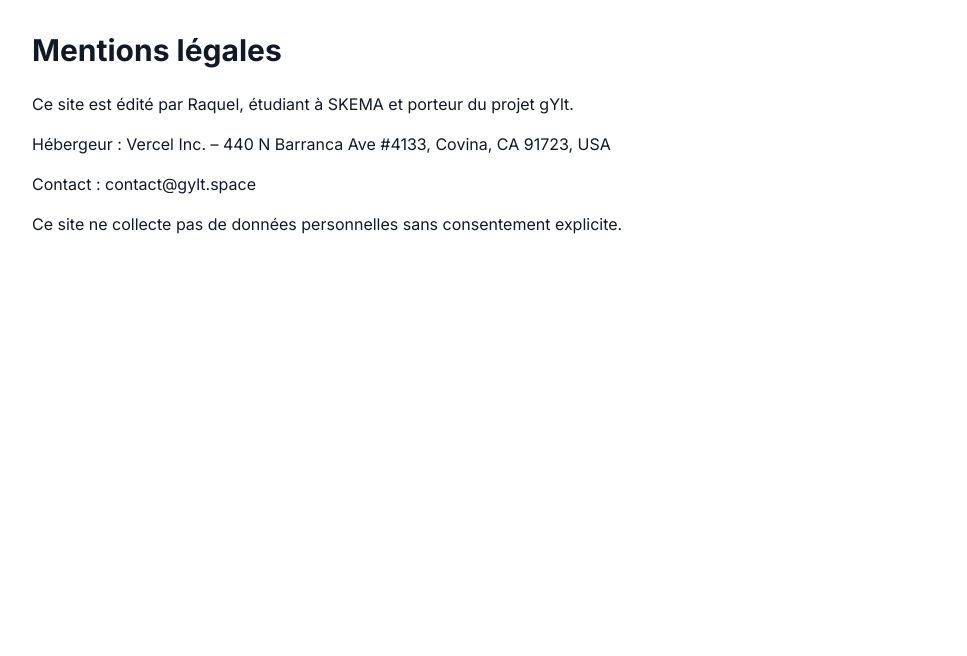
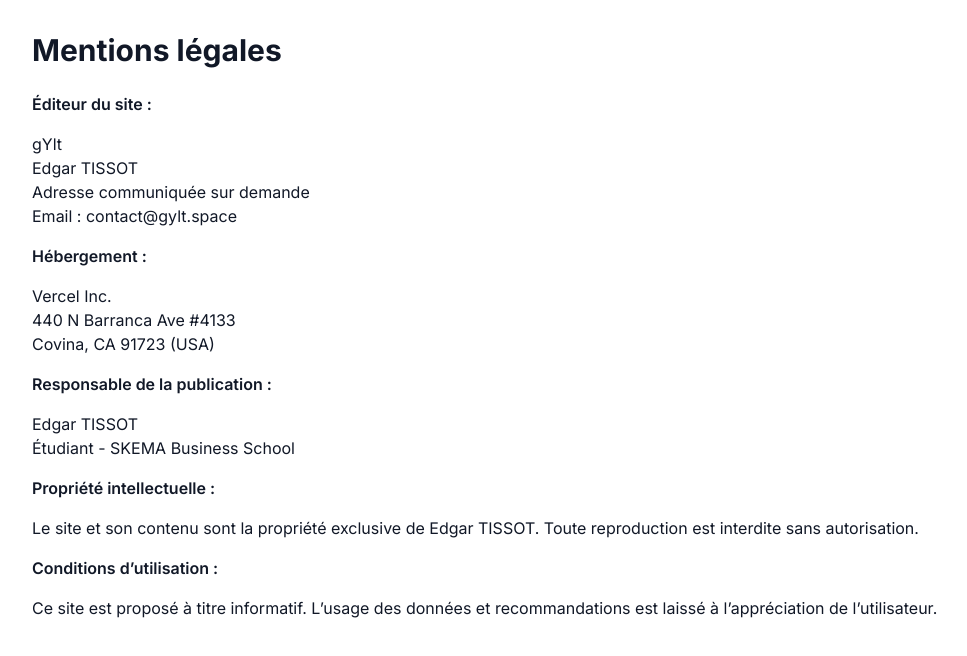
Before and after one commit to keelk1/gylt-landing-page, a Next.js app: page /mentions-legales in a window 1280 px wide. Shown: the top 656 px of the page, without its empty margins (0-967 px from the left). Built offline with nearby package versions, Linux system fonts and the light colour scheme.

Commit message:
Update page.tsx

```diff
--- a/app/mentions-legales/page.tsx
+++ b/app/mentions-legales/page.tsx
@@ -2,10 +2,37 @@ export default function MentionsLegales() {
   return (
     <main className="min-h-screen p-8 bg-white text-gray-900 dark:bg-gray-900 dark:text-white">
       <h1 className="text-3xl font-bold mb-6">Mentions légales</h1>
-      <p className="mb-4">Ce site est édité par Raquel, étudiant à SKEMA et porteur du projet gYlt.</p>
-      <p className="mb-4">Hébergeur : Vercel Inc. – 440 N Barranca Ave #4133, Covina, CA 91723, USA</p>
-      <p className="mb-4">Contact : contact@gylt.space</p>
-      <p className="mb-4">Ce site ne collecte pas de données personnelles sans consentement explicite.</p>
+
+      <p className="mb-4 font-semibold">Éditeur du site :</p>
+      <p className="mb-4">
+        gYlt<br />
+        Edgar TISSOT<br />
+        Adresse communiquée sur demande<br />
+        Email : contact@gylt.space
+      </p>
+
+      <p className="mb-4 font-semibold">Hébergement :</p>
+      <p className="mb-4">
+        Vercel Inc.<br />
+        440 N Barranca Ave #4133<br />
+        Covina, CA 91723 (USA)
+      </p>
+
+      <p className="mb-4 font-semibold">Responsable de la publication :</p>
+      <p className="mb-4">
+        Edgar TISSOT<br />
+        Étudiant - SKEMA Business School
+      </p>
+
+      <p className="mb-4 font-semibold">Propriété intellectuelle :</p>
+      <p className="mb-4">
+        Le site et son contenu sont la propriété exclusive de Edgar TISSOT. Toute reproduction est interdite sans autorisation.
+      </p>
+
+      <p className="mb-4 font-semibold">Conditions d’utilisation :</p>
+      <p className="mb-4">
+        Ce site est proposé à titre informatif. L’usage des données et recommandations est laissé à l’appréciation de l’utilisateur.
+      </p>
     </main>
   )
 }
```
